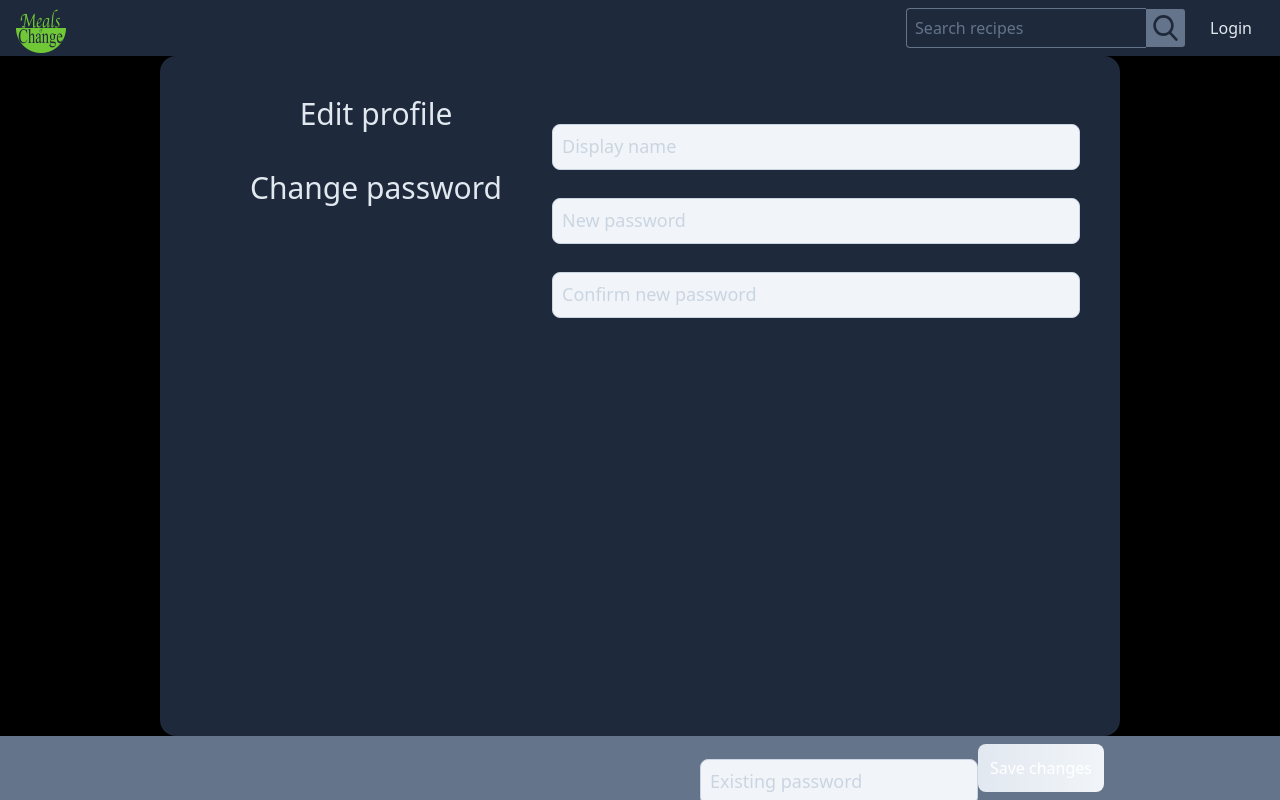
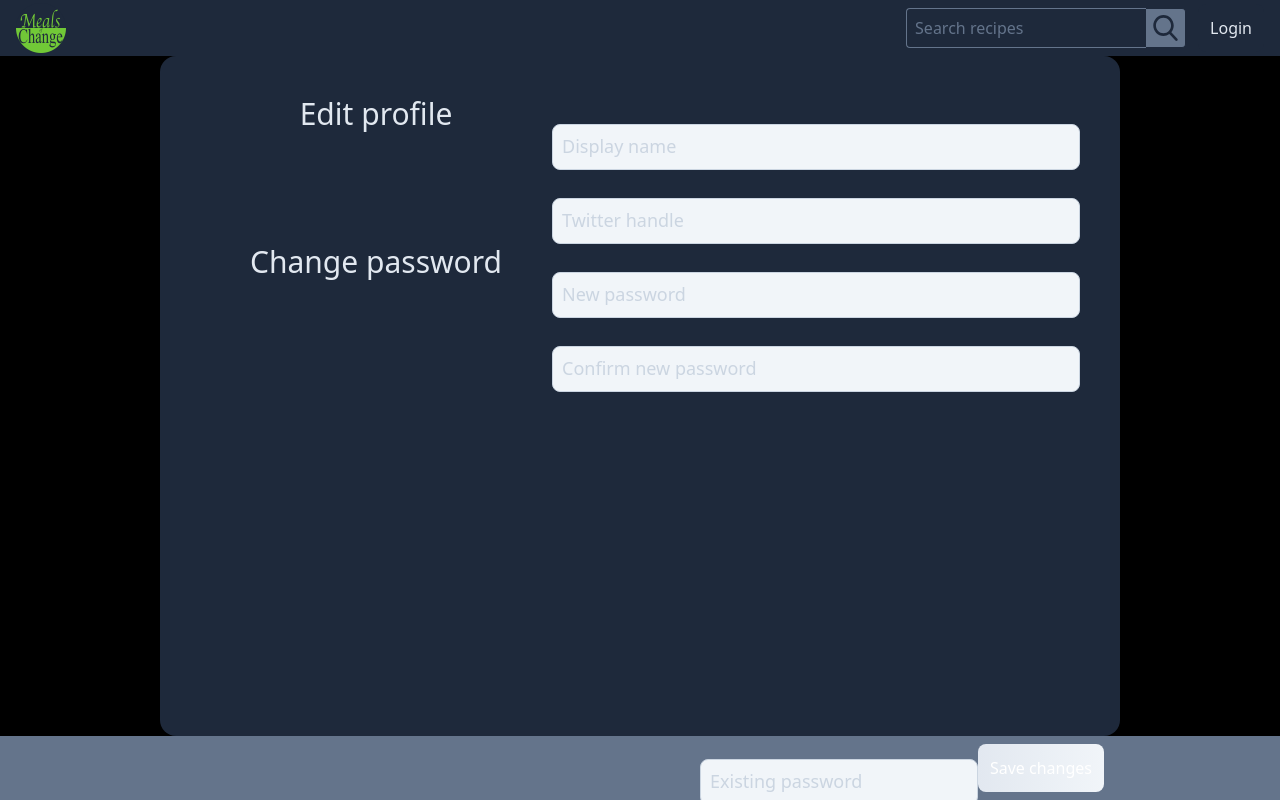
Before and after one commit to jro31/meals-of-change-front-end, a Next.js app: page /account in a window 1280 px wide. Built offline with nearby package versions, Linux system fonts and the light colour scheme; no server answers.

Commit message:
Add Twitter handle input

```diff
--- a/components/pages/account/Profile.js
+++ b/components/pages/account/Profile.js
@@ -9,6 +9,8 @@ import { accountFormActions } from '../../../store/account-form';
 import Form from '../../ui/form/Form';
 import DisplayNameInput from './form/DisplayNameInput';
 import PasswordInputs from './form/PasswordInputs';
+import TwitterHandleInput from './form/TwitterHandleInput';
+import InstagramUsernameInput from './form/InstagramUsernameInput';
 
 const Profile = () => {
   const dispatch = useDispatch();
@@ -20,6 +22,12 @@ const Profile = () => {
   const enteredDisplayNameIsValid = useSelector(
     state => state.accountForm.enteredDisplayNameIsValid
   );
+
+  const enteredTwitterHandle = useSelector(state => state.accountForm.enteredTwitterHandle);
+  const enteredTwitterHandleIsValid = useSelector(
+    state => state.accountForm.enteredTwitterHandleIsValid
+  );
+
   const enteredNewPassword = useSelector(state => state.accountForm.enteredNewPassword);
   const enteredNewPasswordIsValid = useSelector(
     state => state.accountForm.enteredNewPasswordIsValid
@@ -35,6 +43,9 @@ const Profile = () => {
     state => state.accountForm.enteredExistingPasswordIsValid
   );
 
+  const parsedSocialMediaInput = value =>
+    value.trim()[0] === '@' ? value.trim().substring(1) : value.trim();
+
   const formSubmitHandler = async event => {
     event.preventDefault();
     setIsSubmitting(true);
@@ -45,6 +56,9 @@ const Profile = () => {
           let baseObject = { existing_password: enteredExistingPassword.trim() };
           if (enteredDisplayName.trim() !== user.display_name) {
             baseObject.display_name = enteredDisplayName.trim();
+          }
+          if (twitterHandleHasChanged()) {
+            baseObject.twitter_handle = parsedSocialMediaInput(enteredTwitterHandle) || null;
           }
           if (enteredNewPassword.trim() || enteredNewPasswordConfirmation.trim()) {
             baseObject.password = enteredNewPassword.trim();
@@ -87,12 +101,19 @@ const Profile = () => {
     }
   };
 
+  const twitterHandleHasChanged = () => {
+    if (parsedSocialMediaInput(enteredTwitterHandle) === '' && user.twitter_handle === null)
+      return false;
+    return parsedSocialMediaInput(enteredTwitterHandle) !== user.twitter_handle;
+  };
+
   const inputsHaveChanged = () => {
     // TODO - Finish this
     return (
-      enteredDisplayName !== user.display_name ||
-      enteredNewPassword !== '' ||
-      enteredNewPasswordConfirmation !== ''
+      enteredDisplayName.trim() !== user.display_name ||
+      twitterHandleHasChanged() ||
+      enteredNewPassword.trim() !== '' ||
+      enteredNewPasswordConfirmation.trim() !== ''
     );
   };
 
@@ -100,6 +121,7 @@ const Profile = () => {
     // TODO - Complete this
     return (
       enteredDisplayNameIsValid &&
+      enteredTwitterHandleIsValid &&
       enteredNewPasswordIsValid &&
       enteredNewPasswordConfirmationIsValid
     );
@@ -109,8 +131,10 @@ const Profile = () => {
     isSubmitting || !formIsValid() || !enteredExistingPasswordIsValid || !inputsHaveChanged();
 
   useEffect(() => {
+    dispatch(accountFormActions.resetForm());
     if (Object.keys(user).length !== 0) {
       dispatch(accountFormActions.setEnteredDisplayName(user.display_name));
+      dispatch(accountFormActions.setEnteredTwitterHandle(user.twitter_handle || ''));
     }
   }, [dispatch, user]);
 
@@ -128,6 +152,12 @@ const Profile = () => {
             </div>
             <div className='basis-3/5'>
               <DisplayNameInput error={error} setError={setError} />
+              <TwitterHandleInput
+                error={error}
+                setError={setError}
+                parsedInput={parsedSocialMediaInput}
+              />
+              {/* <InstagramUsernameInput error={error} setError={setError} parsedInput={parsedSocialMediaInput} /> */}
             </div>
           </div>
           <div className='flex'>
--- a/components/pages/account/form/DisplayNameInput.js
+++ b/components/pages/account/form/DisplayNameInput.js
@@ -27,7 +27,7 @@ const DisplayNameInput = props => {
 
   return (
     <Input
-      // required
+      required
       id='display-name'
       value={enteredValue}
       onChange={inputChangeHandler}
--- /dev/null
+++ b/components/pages/account/form/InstagramUsernameInput.js
@@ -0,0 +1,3 @@
+const InstagramUsernameInput = () => {};
+
+export default InstagramUsernameInput;
--- /dev/null
+++ b/components/pages/account/form/TwitterHandleInput.js
@@ -0,0 +1,51 @@
+import { useSelector } from 'react-redux';
+
+import useInput from '../../../../hooks/use-input';
+import Input from '../../../ui/form/Input';
+import { accountFormActions } from '../../../../store/account-form';
+
+const TwitterHandleInput = props => {
+  const enteredValue = useSelector(state => state.accountForm.enteredTwitterHandle);
+  const enteredValueIsValid = useSelector(state => state.accountForm.enteredTwitterHandleIsValid);
+  const inputIsTouched = useSelector(state => state.accountForm.twitterHandleInputIsTouched);
+
+  const validLength = value => value === '' || (value.length >= 4 && value.length <= 15);
+  const validCharacters = value => /^\w*$/.test(value);
+  const twitterHandleInputValidation = value =>
+    validLength(props.parsedInput(value)) && validCharacters(props.parsedInput(value));
+
+  const { valueChangeHandler, inputBlurHandler } = useInput(
+    accountFormActions.setEnteredTwitterHandle,
+    twitterHandleInputValidation,
+    accountFormActions.setEnteredTwitterHandleIsValid,
+    accountFormActions.setTwitterHandleInputIsTouched
+  );
+
+  const inputChangeHandler = event => {
+    if (props.error) {
+      props.setError(null);
+    }
+    valueChangeHandler(event);
+  };
+
+  const errorMessage = () => {
+    if (!validLength(props.parsedInput(enteredValue))) return 'Must be between 4 and 15 characters';
+    if (!validCharacters(props.parsedInput(enteredValue)))
+      return 'Must contain only letters, numbers and underscores';
+    return 'Must be between 4 and 15 characters, and only letters, numbers and underscores';
+  };
+
+  return (
+    <Input
+      id='twitter-handle'
+      value={enteredValue}
+      onChange={inputChangeHandler}
+      onBlur={inputBlurHandler}
+      showError={inputIsTouched && !enteredValueIsValid}
+      errorMessage={errorMessage()}
+      label='Twitter handle'
+    />
+  );
+};
+
+export default TwitterHandleInput;
--- a/store/account-form.js
+++ b/store/account-form.js
@@ -4,14 +4,18 @@ const initialState = {
   enteredDisplayName: '',
   enteredDisplayNameIsValid: true,
   displayNameInputIsTouched: false,
-
+  enteredTwitterHandle: '',
+  enteredTwitterHandleIsValid: true,
+  twitterHandleInputIsTouched: false,
+  enteredInstagramUsername: '',
+  enteredInstagramUsernameIsValid: true,
+  instagramUsernameInputIsTouched: false,
   enteredNewPassword: '',
   enteredNewPasswordIsValid: true,
   newPasswordInputIsTouched: false,
   enteredNewPasswordConfirmation: '',
   enteredNewPasswordConfirmationIsValid: true,
   newPasswordConfirmationInputIsTouched: false,
-
   enteredExistingPassword: '',
   enteredExistingPasswordIsValid: false,
 };
@@ -29,7 +33,24 @@ const accountFormSlice = createSlice({
     setDisplayNameInputIsTouched(state) {
       state.displayNameInputIsTouched = true;
     },
-
+    setEnteredTwitterHandle(state, action) {
+      state.enteredTwitterHandle = action.payload;
+    },
+    setEnteredTwitterHandleIsValid(state, action) {
+      state.enteredTwitterHandleIsValid = action.payload;
+    },
+    setTwitterHandleInputIsTouched(state) {
+      state.twitterHandleInputIsTouched = true;
+    },
+    setEnteredInstagramUsername(state, action) {
+      state.enteredInstagramUsername = action.payload;
+    },
+    setEnteredInstagramUsernameIsValid(state, action) {
+      state.enteredInstagramUsernameIsValid = action.payload;
+    },
+    setInstagramUsernameInputIsTouched(state) {
+      state.instagramUsernameInputIsTouched = true;
+    },
     setEnteredNewPassword(state, action) {
       state.enteredNewPassword = action.payload;
     },
@@ -55,7 +76,7 @@ const accountFormSlice = createSlice({
     setEnteredExistingPasswordIsValid(state, action) {
       state.enteredExistingPasswordIsValid = action.payload;
     },
-    resetForm: () => initialState, // TODO - Need this?
+    resetForm: () => initialState,
   },
 });
 
```
